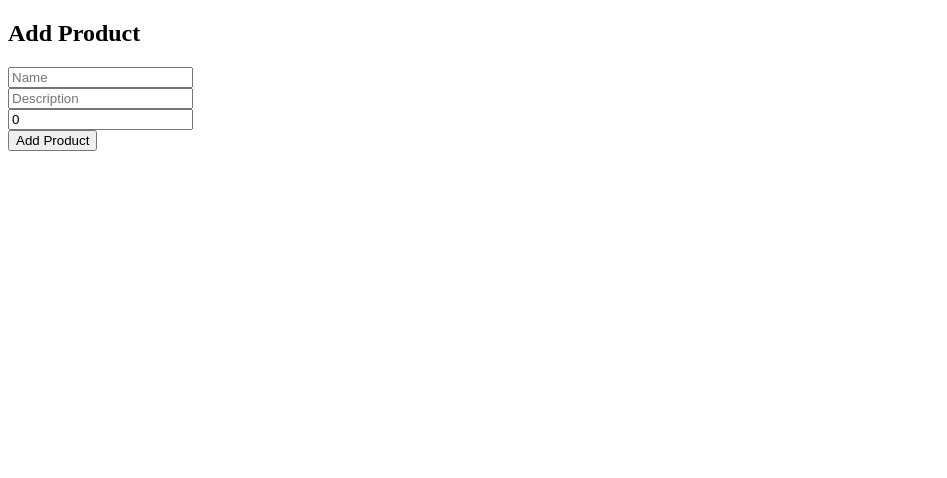
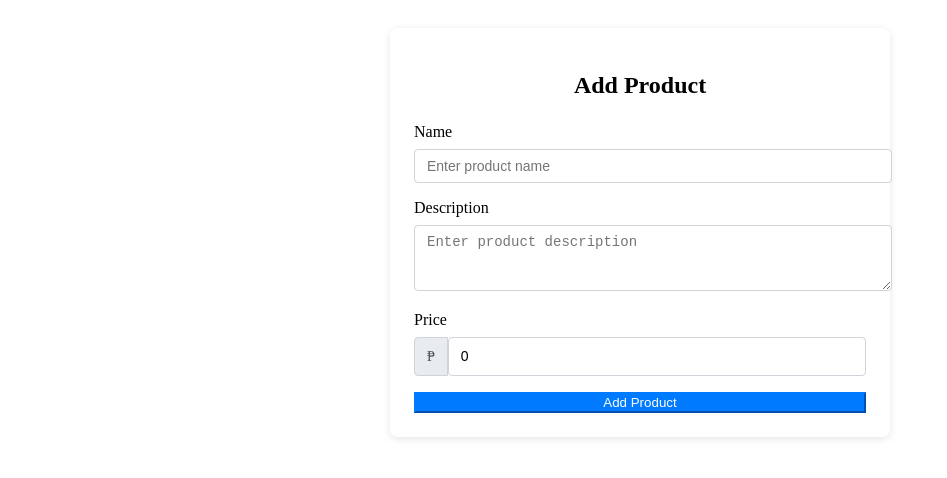
Before and after one commit to ITEW6-G10/Activity2, a Vue app: page /add in a window 1280 px wide. Shown: the top 478 px of the page, without its empty margins (0-947 px from the left). Built offline with nearby package versions, Linux system fonts and the light colour scheme.

Commit message:
Update AddProduct.vue
adding style

```diff
--- a/src/components/AddProduct.vue
+++ b/src/components/AddProduct.vue
@@ -1,12 +1,51 @@
 <template>
-    <div>
-      <h2>Add Product</h2>
+  <div class="container">
+    <div class="add-product-form">
+      <h2 class="form-title">Add Product</h2>
       <form @submit.prevent="addNewProduct">
-        <input type="text" v-model="newProduct.name" placeholder="Name" required><br>
-        <input type="text" v-model="newProduct.description" placeholder="Description" required><br>
-        <input type="number" v-model="newProduct.price" placeholder="Price" required><br>
-        <button type="submit">Add Product</button>
+        <div class="form-group">
+          <label for="name">Name</label>
+          <input
+            type="text"
+            id="name"
+            v-model="newProduct.name"
+            placeholder="Enter product name"
+            class="form-control"
+            required
+          />
+        </div>
+        <div class="form-group">
+          <label for="description">Description</label>
+          <textarea
+            id="description"
+            v-model="newProduct.description"
+            placeholder="Enter product description"
+            class="form-control"
+            rows="3"
+            required
+          ></textarea>
+        </div>
+        <div class="form-group">
+          <label for="price">Price</label>
+          <div class="input-group">
+            <div class="input-group-prepend">
+              <span class="input-group-text">₱</span>
+            </div>
+            <input
+              type="number"
+              id="price"
+              v-model="newProduct.price"
+              placeholder="Enter product price"
+              class="form-control"
+              step="0.01"
+              min="0"
+              required
+            />
+          </div>
+        </div>
+        <button type="submit" class="btn btn-primary btn-block">Add Product</button>
       </form>
+    </div>
   </div>
 </template>
 
@@ -37,3 +76,81 @@
   },
 };
 </script>
+
+<style scoped>
+.container {
+  max-width: 500px;
+  margin: 0 auto;
+  padding: 20px;
+}
+
+.add-product-form {
+  background-color: #fff;
+  border-radius: 8px;
+  box-shadow: 0 2px 8px rgba(0, 0, 0, 0.1);
+  padding: 24px;
+}
+
+.form-title {
+  text-align: center;
+  margin-bottom: 24px;
+}
+
+.form-group {
+  margin-bottom: 16px;
+}
+
+.form-group label {
+  display: block;
+  font-weight: 500;
+  margin-bottom: 8px;
+}
+
+.form-control {
+  width: 100%;
+  padding: 8px 12px;
+  border: 1px solid #ced4da;
+  border-radius: 4px;
+  font-size: 14px;
+}
+
+.input-group {
+  display: flex;
+}
+
+.input-group-prepend {
+  display: flex;
+}
+
+.input-group-text {
+  display: flex;
+  align-items: center;
+  padding: 8px 12px;
+  margin-bottom: 0;
+  font-size: 14px;
+  font-weight: 400;
+  line-height: 1.5;
+  color: #495057;
+  text-align: center;
+  white-space: nowrap;
+  background-color: #e9ecef;
+  border: 1px solid #ced4da;
+  border-radius: 4px 0 0 4px;
+}
+
+.btn-block {
+  width: 100%;
+}
+
+.btn-primary {
+  background-color: #007bff;
+  border-color: #007bff;
+  color: #fff;
+  transition: background-color 0.3s ease, border-color 0.3s ease;
+}
+
+.btn-primary:hover {
+  background-color: #0069d9;
+  border-color: #0062cc;
+}
+</style>
```
Lines whose indentation alone changed are shown as unchanged.
